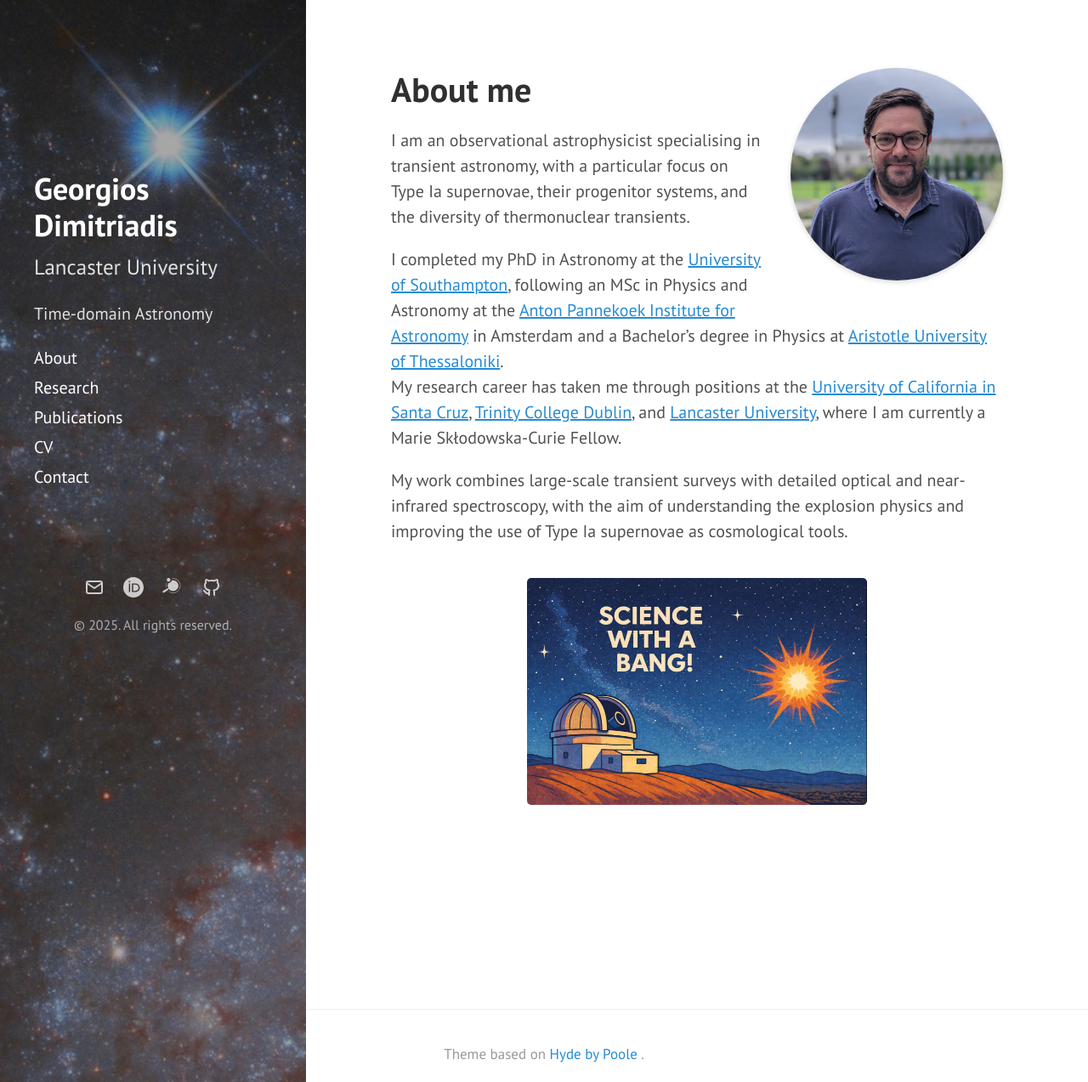
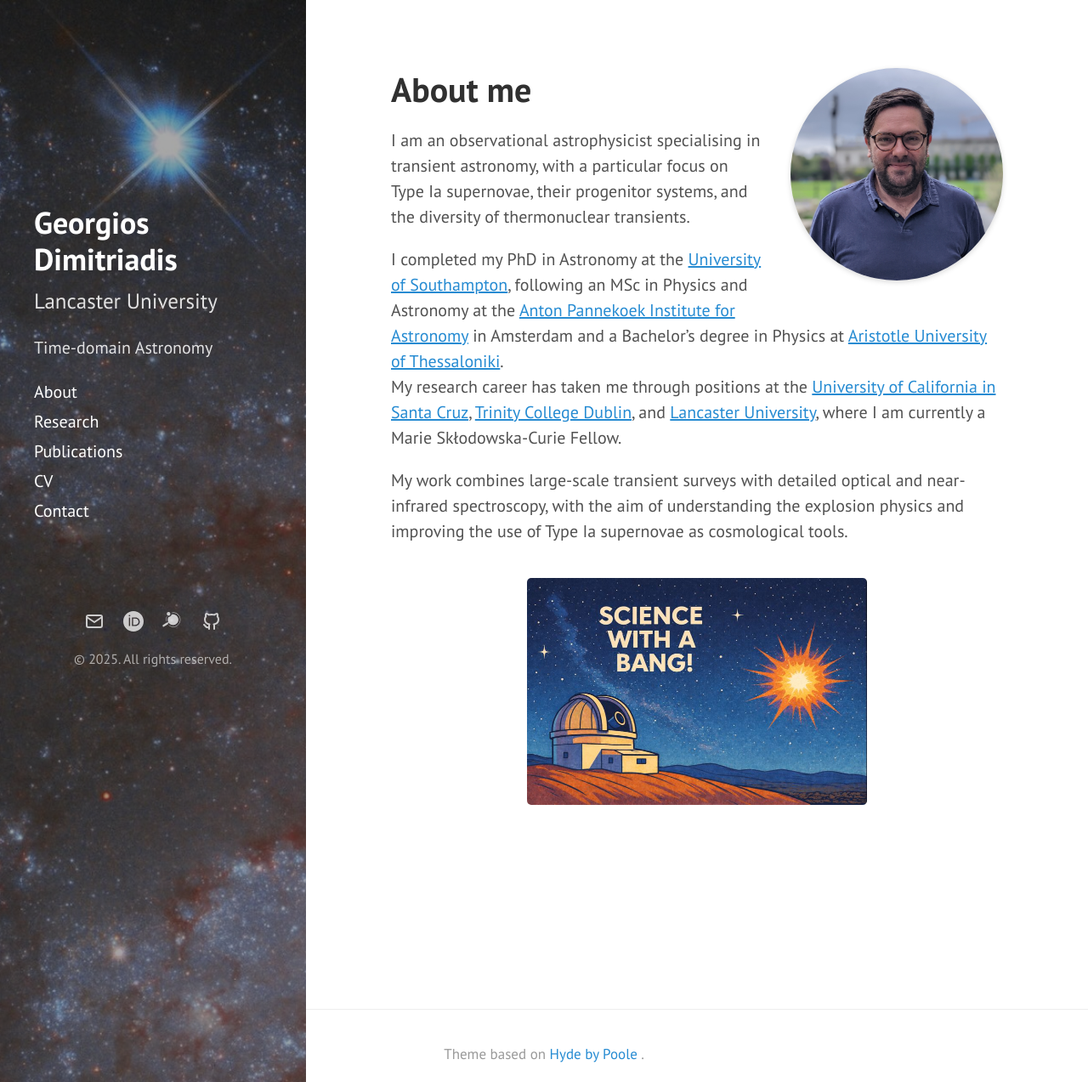
Before and after one commit to geodimitriadis/geodimitriadis.github.io, a Jekyll site: the page built from index.md, in a window 1280 px wide and 1273 px high. Shown: the whole window at 85% size. Built offline with Jekyll 4.4.1, drawn with Linux system fonts in a browser that asks for light colours.

Commit message:
Update hyde.css

```diff
--- a/public/css/hyde.css
+++ b/public/css/hyde.css
@@ -139,7 +139,7 @@ a.sidebar-nav-item:focus {
 @media (min-width: 48em) {
   .sidebar-sticky {
     position: absolute;
-    top: 10rem;
+    top: 12rem;
     bottom: 1.5rem;
     left: 1rem;
     right: 1rem;
```
